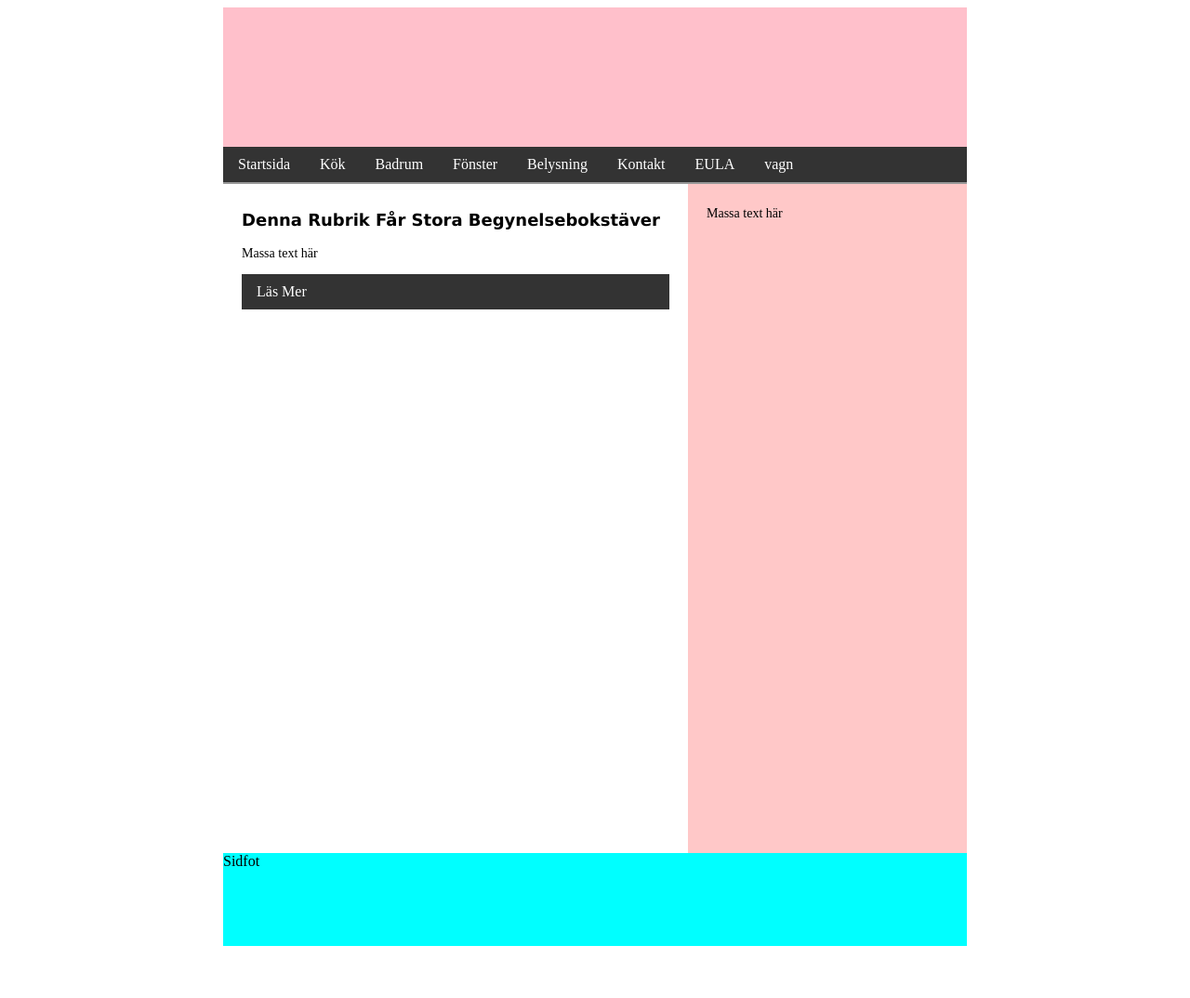
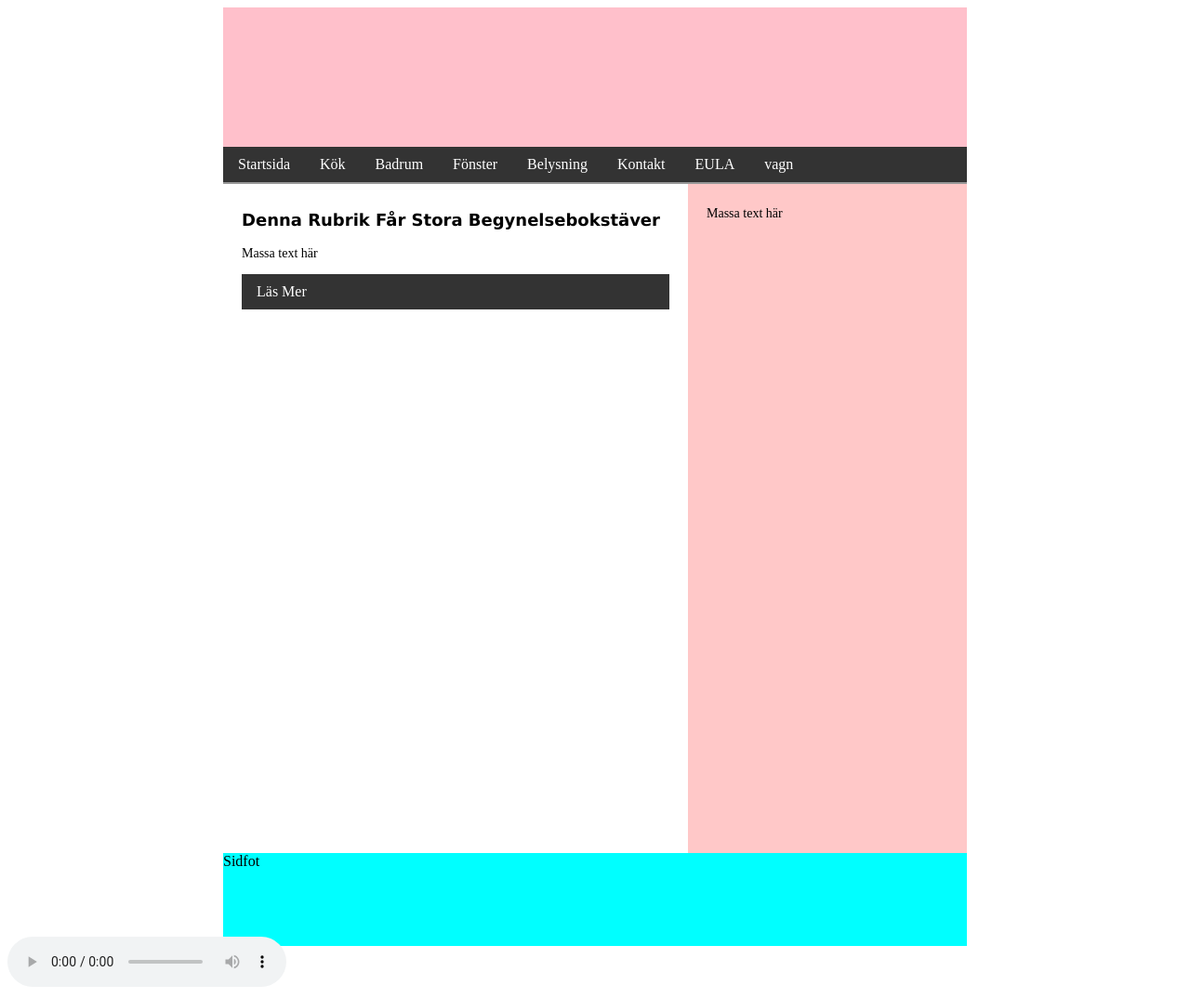
Before and after one commit to MayoAm/MayoAm.github.io, a plain HTML site: page index.html in a window 1280 px wide. Shown: the whole page at 93% size. Before the commit the page ends 1018 px from the top, so only its background shows below. Drawn offline with Linux system fonts and the light colour scheme.

Commit message:
Update index.html

```diff
--- a/index.html
+++ b/index.html
@@ -51,7 +51,7 @@
 
 
             </div>
-        <audio loop autoplay>
+        <audio loop autoplay controls>
             <source src="test.mp3" type="audio/mp3">
         </audio>
         </body>
```
